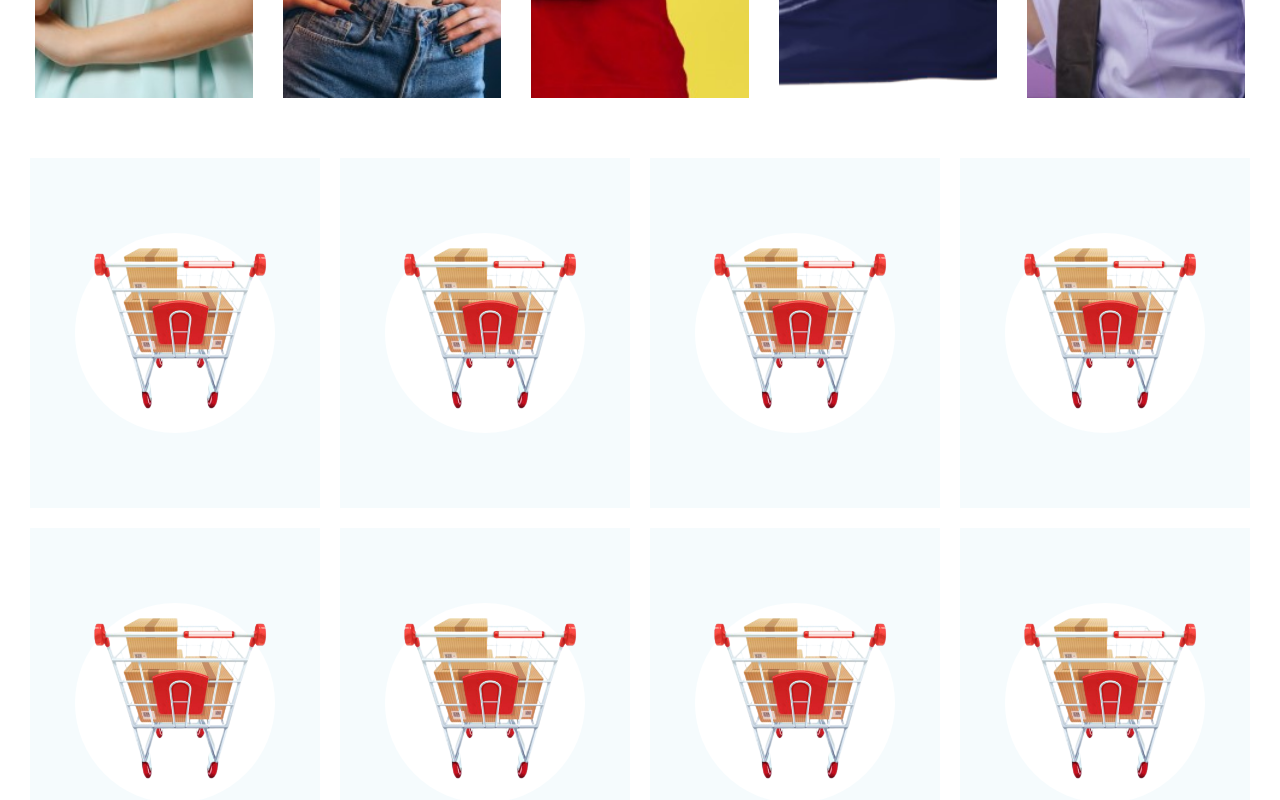
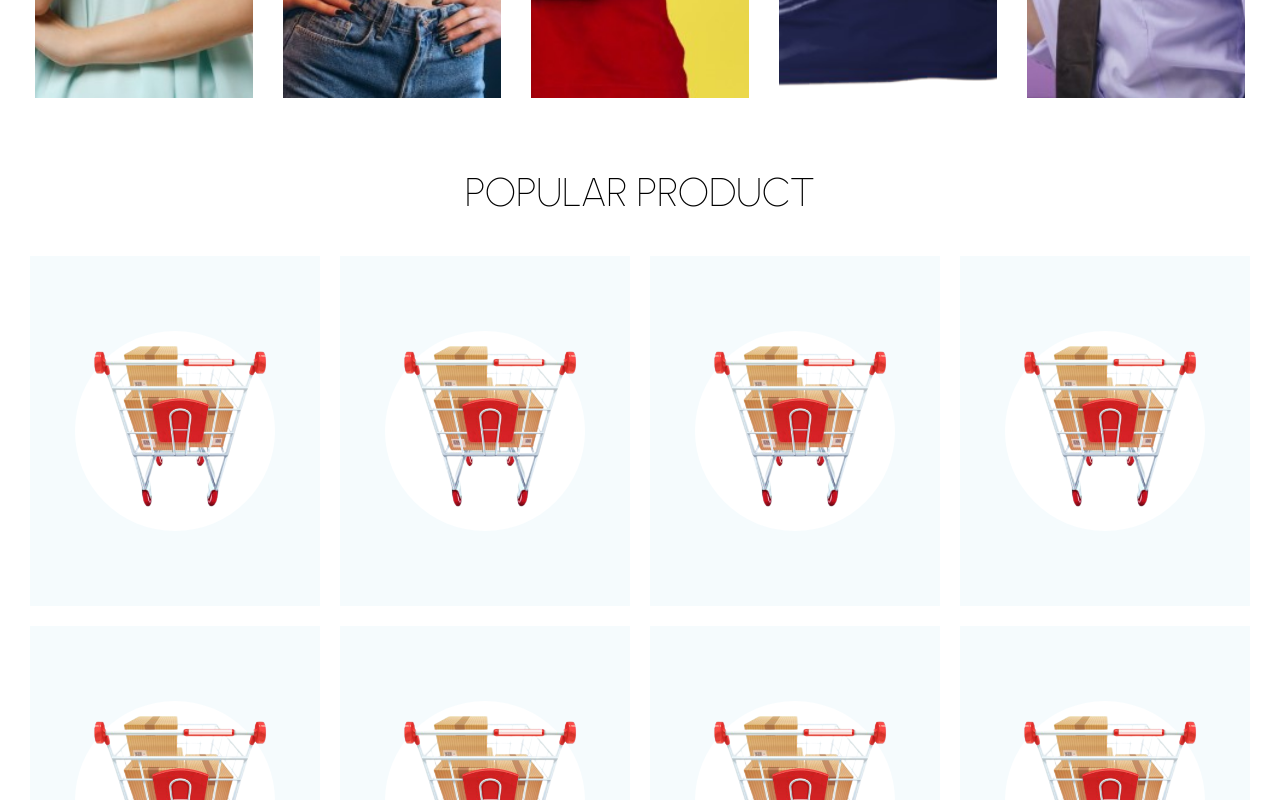
Before and after one commit to chrix95/react-ecommerce, a React (Create React App) app: page / in a window 1280 px wide. Shown: the part 1460-2260 px from the top of the page. Built offline with nearby package versions, Linux system fonts and the light colour scheme.

Commit message:
Updated the home design

```diff
--- a/src/components/Categories.jsx
+++ b/src/components/Categories.jsx
@@ -24,7 +24,6 @@ const Title = styled.h2`
 
 const Categories = () => {
     return (
-        <>
         <Container>
             <Title>CATEGORY</Title>
             <CategoryList>
@@ -35,7 +34,6 @@ const Categories = () => {
                 }
             </CategoryList>
         </Container>
-        </>
     )
 }
 
--- a/src/components/Products.jsx
+++ b/src/components/Products.jsx
@@ -1,22 +1,39 @@
 import styled from "styled-components"
 import { popularProducts } from "../data"
 import Product from "./Product"
+import { mobile } from '../responsive'
 
 const Container = styled.div`
+    padding: 20px;
+    margin-top: 20px;
+    ${mobile({ marginTop: '5px' })}
+`
+
+const ProductList = styled.div`
     display: flex;
-    padding: 20px;
     flex-wrap: wrap;
     justify-content: space-between;
+`
+
+const Title = styled.h2`
+    font-size: 40px;
+    font-weight: 100;
+    text-align: center;
+    margin-bottom: 30px;
+    ${mobile({ fontSize: '24px', marginBottom: '10px', fontWeight: 300 })}
 `
 
 const Products = () => {
     return (
         <Container>
-            {
-                popularProducts.map(product => (
-                    <Product key={product.id} product={product} />
-                ))
-            }
+            <Title>POPULAR PRODUCT</Title>
+            <ProductList>
+                {
+                    popularProducts.map(product => (
+                        <Product key={product.id} product={product} />
+                    ))
+                }
+            </ProductList>
         </Container>
     )
 }
```
Lines whose indentation alone changed are shown as unchanged.
